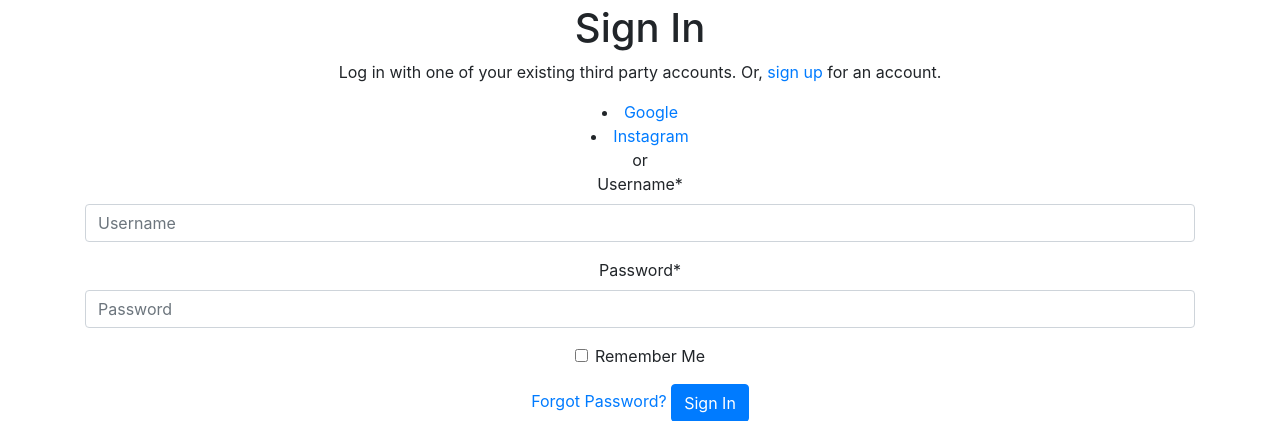
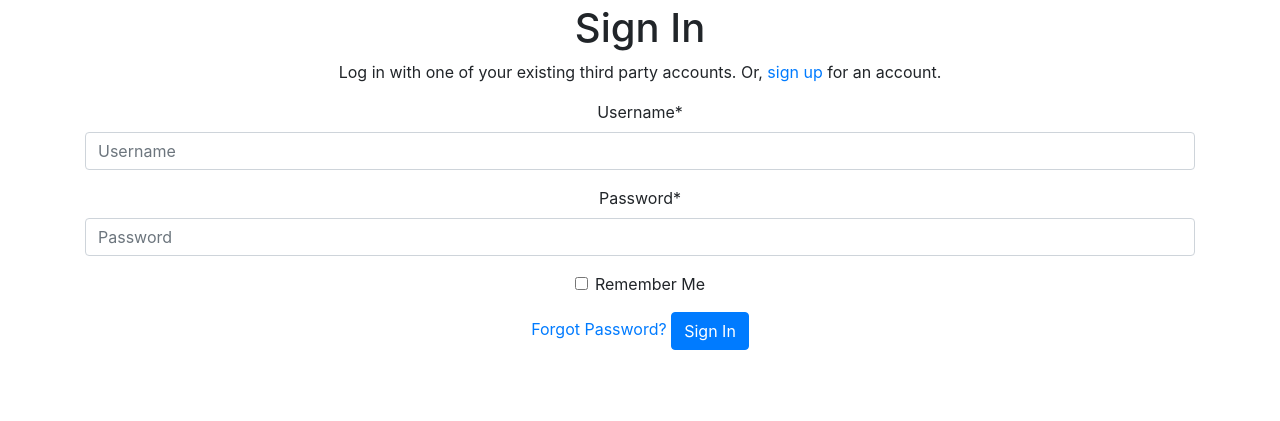
Before and after one commit to nathanemartinez/cyber_eye, a Django app: page /accounts/login/ in a window 1280 px wide. Shown: the part 84-505 px from the top of the page. Run offline with Django 3.2, Linux system fonts and the light colour scheme; some libraries are stand-ins or nearby versions.

Commit message:
changed login html from allauth

```diff
--- a/quiz/templates/quiz/test_create.html
+++ b/quiz/templates/quiz/test_create.html
@@ -16,6 +16,8 @@
                 <button class="btn btn-primary" type="submit">Create</button>
             </div>
         </form>
+
+        <h5 class="mt-5"><a href="{% url 'quiz:test_list' %}">Back to test list</a></h5>
     </div>
 
 {% endblock %}
--- a/templates/allauth/account/login.html
+++ b/templates/allauth/account/login.html
@@ -17,17 +17,17 @@
     of your existing third party accounts. Or, <a href="{{ signup_url }}">sign up</a>
     for an account. {% endblocktrans %}</p>
 
-    <div class="socialaccount_ballot">
+{#    <div class="socialaccount_ballot">#}
+{##}
+{#      <ul class="socialaccount_providers">#}
+{#        {% include "socialaccount/snippets/provider_list.html" with process="login" %}#}
+{#      </ul>#}
+{##}
+{#      <div class="login-or">{% trans 'or' %}</div>#}
+{##}
+{#    </div>#}
 
-    {#  <ul class="socialaccount_providers">#}
-        {% include "socialaccount/snippets/provider_list.html" with process="login" %}
-    {#  </ul>#}
-
-      <div class="login-or">{% trans 'or' %}</div>
-
-    </div>
-
-    {% include "socialaccount/snippets/login_extra.html" %}
+{#    {% include "socialaccount/snippets/login_extra.html" %}#}
 
     {% else %}
         <p>{% blocktrans %}If you have not created an account yet, then please
```
